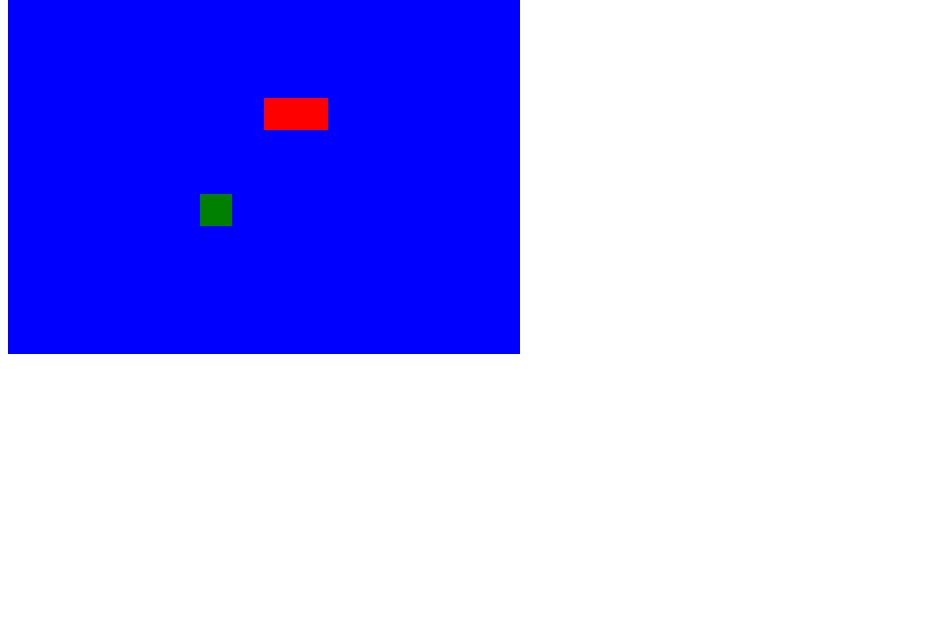
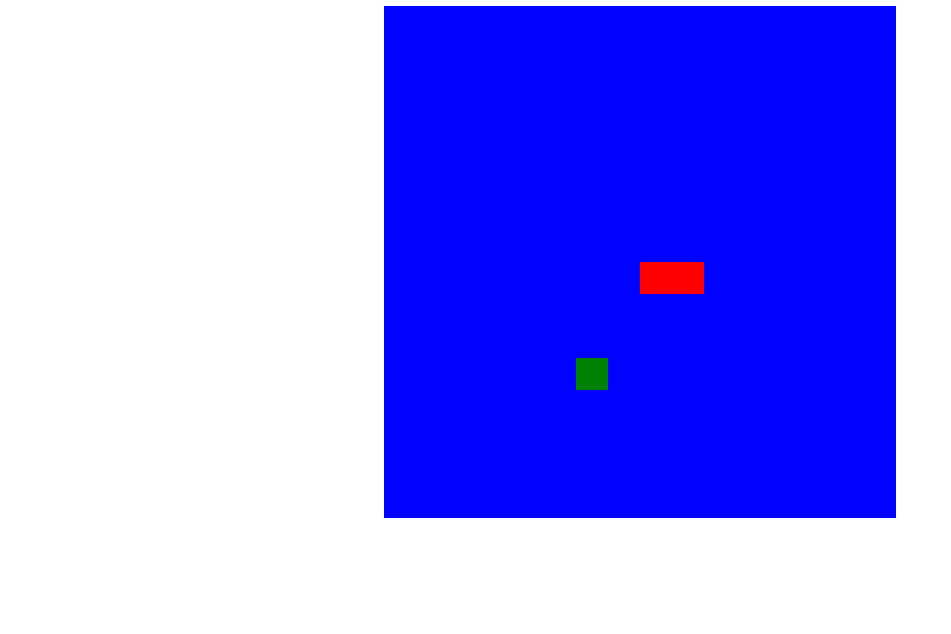
Before and after one commit to RuanSalles/snake-game-js-DIO, a plain HTML site: page index.html in a window 1280 px wide. Shown: the part 166-800 px from the top of the page, without its empty margins (0-951 px from the left). Drawn offline with Linux system fonts and the light colour scheme.

Commit message:
Finalizando jogo e estilizando a pagina

```diff
--- /dev/null
+++ b/css/style.css
@@ -0,0 +1,10 @@
+body {
+
+    height: 95vh;
+    width: 95;
+    display: flex;
+    justify-content: center;
+    align-items: center;
+    flex-direction: column;
+    color: coral;
+}
--- a/index.html
+++ b/index.html
@@ -6,9 +6,10 @@
     <meta name="viewport" content="width=device-width, initial-scale=1.0">
     <title>Snake Gaming</title>
     <script defer type="text/javascript" src="js/main.js"></script>
+    <link rel="stylesheet" href="css/style.css">
 </head>
 <body>
-
+    <h1>Snake Game</h1>
     <canvas id="snake" width="512" height="512"></canvas>
 
 </body>
```
